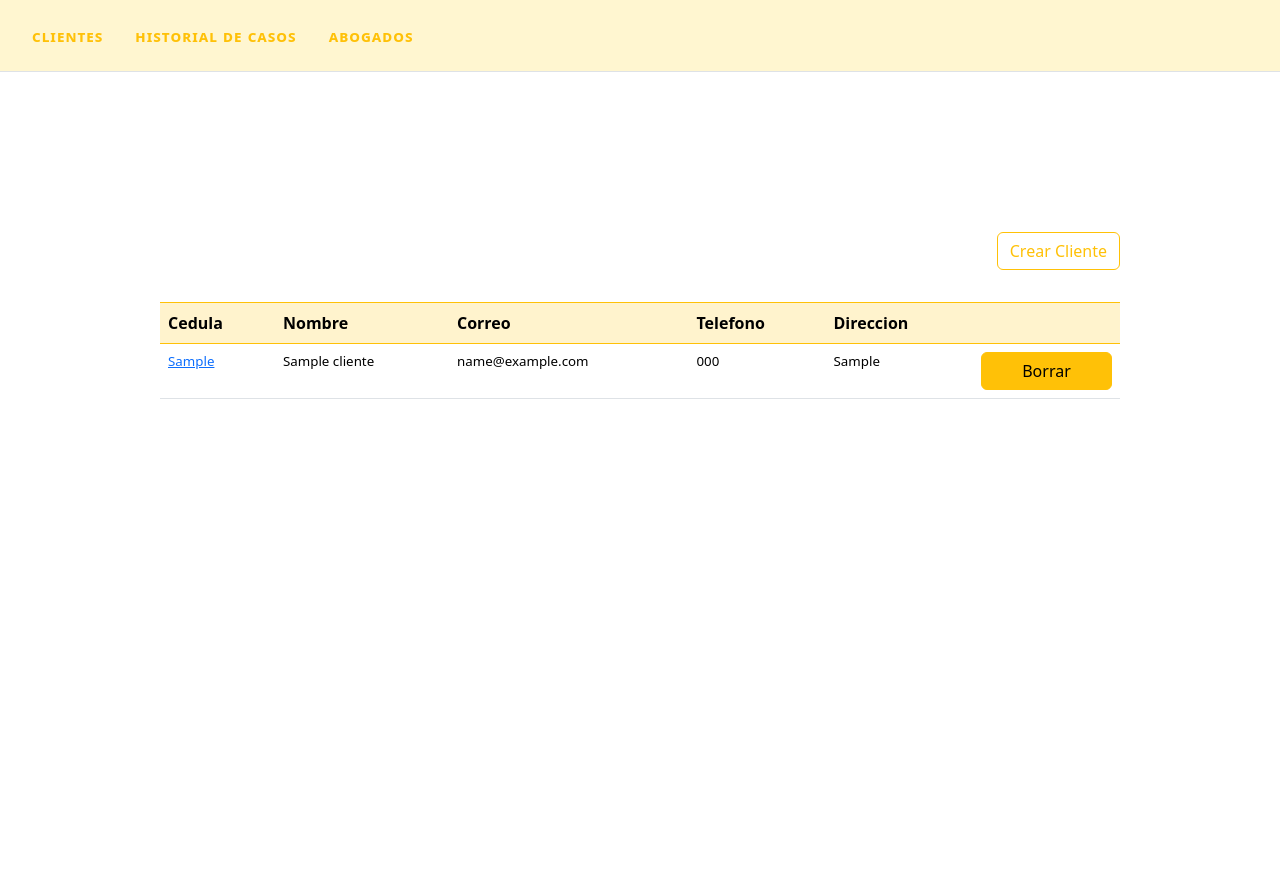
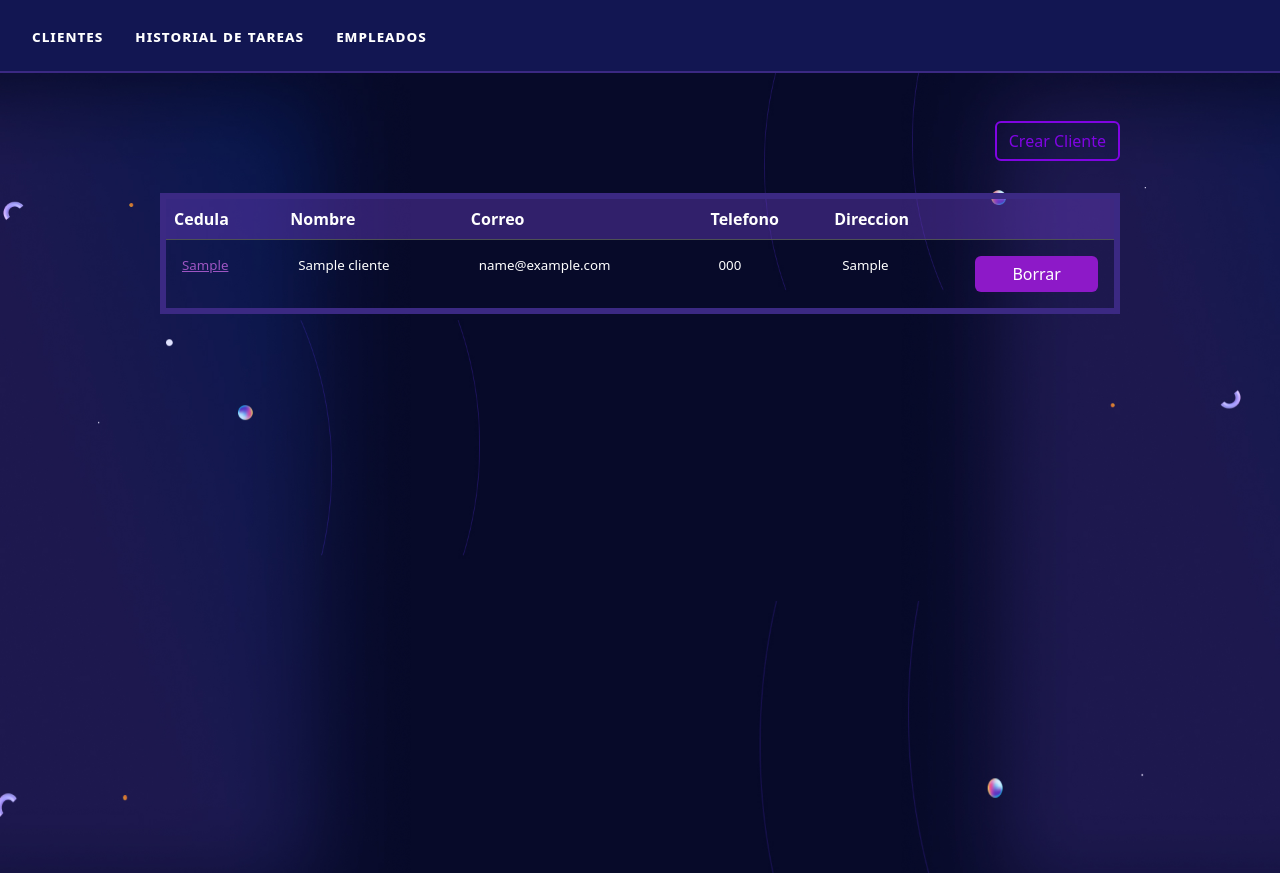
Before and after one commit to iDCrown/Arquiartegraf, a PHP site: page / in a window 1280 px wide. Before the commit the page ends 399 px from the top, so only its background shows below. Run offline with PHP 8.4, Linux system fonts and the light colour scheme; tables that the repository leaves empty or names only in its code hold one stand-in row (values such as "Sample post"); data that the repository does not hold is empty.

Commit message:
refactor(index, casos, abogado) se agrego nuevos estilos y se cambiaron los nombres del contenido

```diff
--- a/config/conexion.php
+++ b/config/conexion.php
@@ -1,7 +1,7 @@
 <?php
 
     //Conectar a Mysql
-    $con = mysqli_connect("localhost", "root", "", "abogados");
+    $con = mysqli_connect("localhost", "root", "", "arquiartegrafstudio7");
 
     //Probar conexión
     if(mysqli_connect_errno()){
--- a/index.css
+++ b/index.css
@@ -2,11 +2,10 @@ body{
     font-family: monospace;
 }
 .conteiner{
-    height: 100vh;
     display: flex;
     flex-direction: column;
     align-items: center;
-    padding-top: 10em;
+    padding-top: 3em;
 }
 .content {
     width: 75%;
@@ -160,15 +158,20 @@ caption {
 	font-family: 'Lato';
 }
 a{
-  color: #f6bd00;
+  color: #3e28e7;
 }
-
+.elemento{
+  background-image: url('img/usuarios.jpg'); /* Añade la imagen de fondo */
+  background-size: cover; /* Ajusta el tamaño de la imagen para cubrir el área del elemento */
+  background-repeat: no-repeat; /* Evita que la imagen se repita */
+  height: 100vh;
+}
 .tr-row{
   font-size: smaller;
 }
 .th_color{
   color: #575757 !important;
-  border: 1px solid #f1b613;
+  border: 1px solid #3e28e7;
   margin-bottom: 3em;
   font-family: serif;
   font-variant-caps: small-caps;
--- a/index.php
+++ b/index.php
@@ -106,54 +106,54 @@ if (isset($_GET['cedula'])) {
     <link href="https://cdn.jsdelivr.net/npm/bootstrap@5.3.3/dist/css/bootstrap.min.css" rel="stylesheet" integrity="sha384-QWTKZyjpPEjISv5WaRU9OFeRpok6YctnYmDr5pNlyT2bRjXh0JMhjY6hW+ALEwIH" crossorigin="anonymous">
 </head>
 <body>
-  <ul class="nav nav-tabs" style=" padding: 1em; background: #fff4c1c2;">
+  <ul class="nav nav-tabs" style="padding: 1em;border-bottom: 2px solid #3b2983;background: #121652;">
     <li class="nav-item">
-      <a class="nav-link" style="border: none; color: #ffc108; font-variant-caps: all-petite-caps; font-weight: 900; letter-spacing: 1px;" aria-current="page"  href="#" onclick="mostrarTabla('clientes')">Clientes</a>
+      <a class="nav-link" style="border: none; color: #ffffff; font-variant-caps: all-petite-caps; font-weight: 900; letter-spacing: 1px;" aria-current="page"  href="#" onclick="mostrarTabla('clientes')">Clientes</a>
     </li>
     <li class="nav-item">
-      <a class="nav-link"style="border: none; color: #ffc108; font-variant-caps: all-petite-caps; font-weight: 900; letter-spacing: 1px;" href="#" onclick="mostrarTabla('casos')">Historial de casos</a>
+      <a class="nav-link"style="border: none; color: #ffffff; font-variant-caps: all-petite-caps; font-weight: 900; letter-spacing: 1px;" href="#" onclick="mostrarTabla('tareas')">Historial de tareas</a>
     </li>
     <li class="nav-item">
-      <a class="nav-link"style="border: none; color: #ffc108; font-variant-caps: all-petite-caps; font-weight: 900; letter-spacing: 1px;" href="#" onclick="mostrarTabla('abogado')">Abogados</a>
+      <a class="nav-link"style="border: none; color: #ffffff; font-variant-caps: all-petite-caps; font-weight: 900; letter-spacing: 1px;" href="#" onclick="mostrarTabla('empleado')">Empleados</a>
     </li>
   </ul>
-  <div class="conteiner">
+  <div class="conteiner elemento">
     <div class="content">
       <!-- Tabla de clientes -->
       <div id="clientes" style="display: block;">
         <!-- Boton Crear Cliente -->
         <div class="boton">
           <a href="crearCliente.php" class="">
-            <button type="button" class=" btn btn-outline-warning">Crear Cliente</button>
+            <button type="button" class=" btn" style="border: 2px solid #8004e3; color: #8004e3;">Crear Cliente</button>
           </a>
         </div>
-        <table class="table table-hover ">
-          <thead class="table-warning table-bordered border-warning">
+        <table class="table table-hover;" style="border: 6px solid #3b2983">
+          <thead class="table table-dark table-hover">
             <tr>
-              <th scope="col">Cedula</th>
-              <th scope="col">Nombre</th>
-              <th scope="col">Correo</th>
-              <th scope="col">Telefono</th>
-              <th scope="col">Direccion</th>
-              <th scope="col"></th>
+              <th scope="col" style="background: #6c3fc56b;">Cedula</th>
+              <th scope="col" style="background: #6c3fc56b;">Nombre</th>
+              <th scope="col" style="background: #6c3fc56b;">Correo</th>
+              <th scope="col" style="background: #6c3fc56b;">Telefono</th>
+              <th scope="col" style="background: #6c3fc56b;">Direccion</th>
+              <th scope="col" style="background: #6c3fc56b;"></th>
             </tr>
           </thead>
           <tbody>
           <?php while ( $fila = mysqli_fetch_assoc($clientes)) : ?>
             <tr class="tr-row" style="font-size: smaller">
-              <td scope="row">
-                <a href="casos.php?cedula=<?php echo $fila['cedula']; ?>">
+              <td scope="row" style="color: white; background: bottom; padding: 1rem;">
+                <a style="color: #9d55c2;" href="casos.php?cedula=<?php echo $fila['cedula']; ?>">
                   <?php echo $fila['cedula']; ?>
                 </a>
               </td>
-              <td scope="row"><?php echo $fila['nombre']; ?></td>
-              <td scope="row"><?php echo $fila['email']; ?></td>
-              <td scope="row"><?php echo $fila['telefono']; ?></td>
-              <td scope="row"><?php echo $fila['direccion']; ?></td>
-              <td scope="row">
+              <td scope="row" style="color: white; background: bottom; padding: 1rem;"><?php echo $fila['nombre']; ?></td>
+              <td scope="row" style="color: white; background: bottom; padding: 1rem;"><?php echo $fila['email']; ?></td>
+              <td scope="row" style="color: white; background: bottom; padding: 1rem;"><?php echo $fila['telefono']; ?></td>
+              <td scope="row" style="color: white; background: bottom; padding: 1rem;"><?php echo $fila['direccion']; ?></td>
+              <td scope="row" style="color: white; background: bottom; padding: 1rem;">
               <form method="POST" action="<?php echo $_SERVER['PHP_SELF']; ?>">
                 <input type="hidden" name="cedula" value="<?php echo $fila['cedula']; ?>">
-                <button type="submit" class="btn btn-warning w-100" name="borrar">Borrar</button>
+                <button type="submit" class="btn w-100" style="background: #8d19c8; border: 2px; color: white;" name="borrar">Borrar</button>
               </form>
             </tr>
             <?php endwhile; ?>
@@ -161,41 +161,41 @@ if (isset($_GET['cedula'])) {
         </table>
       </div>
        <!-- Abogado -->
-       <div id="abogado"  style="display: none;">
+       <div id="empleado"  style="display: none;">
         <!-- Boton Crear  -->
         <div class="boton">
           <a href="abogado.php" class="">
-            <button type="button" class=" btn btn-outline-warning">Crear Abogado</button>
+            <button type="button" class=" btn" style="border: 2px solid #8004e3; color: #8004e3;">Crear Empleado</button>
           </a>
         </div>
           <!-- tabla Abogados -->
-        <table class="table table-hover ">
-          <thead class="table-warning table-bordered border-warning">
+        <table class="table table-hover " style="border: 6px solid #3b2983">
+          <thead class="table table-dark table-hover" >
             <tr>
-              <th scope="col">Cedula</th>
-              <th scope="col">Nombre</th>
-              <th scope="col">Correo</th>
-              <th scope="col">Telefono</th>
-              <th scope="col">Direccion</th>
-              <th scope="col">Salario</th>
-              <th scope="col"></th>
+              <th scope="col" style="background: #6c3fc56b;" >Cedula</th>
+              <th scope="col" style="background: #6c3fc56b;" >Nombre</th>
+              <th scope="col" style="background: #6c3fc56b;" >Correo</th>
+              <th scope="col" style="background: #6c3fc56b;" >Telefono</th>
+              <th scope="col" style="background: #6c3fc56b;" >Direccion</th>
+              <th scope="col" style="background: #6c3fc56b;" >Cargo</th>
+              <th scope="col" style="background: #6c3fc56b;" ></th>
             </tr>
           </thead>
           <tbody>
           <?php while ( $fila = mysqli_fetch_assoc($abogados)) : ?>
             <tr class="tr-row" style="font-size: smaller">
-              <td scope="row">
+              <td scope="row" style="color: white; background: bottom; padding: 1rem;">
                 <?php echo $fila['idAbogado']; ?>
               </td>
-              <td scope="row"><?php echo $fila['nombre']; ?></td>
-              <td scope="row"><?php echo $fila['email']; ?></td>
-              <td scope="row"><?php echo $fila['telefono']; ?></td>
-              <td scope="row"><?php echo $fila['direccion']; ?></td>
-              <td scope="row"><?php echo $fila['salario']; ?></td>
-              <td scope="row">
+              <td scope="row" style="color: white; background: bottom; padding: 1rem;"><?php echo $fila['nombre']; ?></td>
+              <td scope="row" style="color: white; background: bottom; padding: 1rem;"><?php echo $fila['email']; ?></td>
+              <td scope="row" style="color: white; background: bottom; padding: 1rem;"><?php echo $fila['telefono']; ?></td>
+              <td scope="row" style="color: white; background: bottom; padding: 1rem;"><?php echo $fila['direccion']; ?></td>
+              <td scope="row" style="color: white; background: bottom; padding: 1rem;"><?php echo $fila['cargo']; ?></td>
+              <td scope="row" style="color: white; background: bottom; padding: 1rem;">
               <form method="POST" action="<?php echo $_SERVER['PHP_SELF']; ?>">
                 <input type="hidden" name="idAbogado" value="<?php echo $fila['idAbogado']; ?>">
-                <button type="submit" class="btn btn-warning w-100" name="borrarAbogado">Borrar</button>
+                <button type="submit" class="btn w-100" style="background: #8d19c8; border: 2px; color: white;" name="borrarAbogado">Borrar</button>
               </form>
             </tr>
             <?php endwhile; ?>
@@ -203,37 +203,41 @@ if (isset($_GET['cedula'])) {
         </table>
       </div>
       <!-- tabla casos -->
-      <div id="casos" style="display:none;">
+      <div id="tareas" style="display:none;">
           <form class="consultar" action="" method="GET">
-          <p  style="color:black" class="p_crear">Ingrese el ID del cliente</p>
+          <p  style="color:white" class="p_crear">Ingrese el ID del cliente</p>
             <input class="input" type="text" name="cedula">
-            <button type="submit" class="button" name="consultar">buscar</button>
+            <button type="submit" style="border: 2px solid #8004e3;color: #8004e3;background: transparent;" class="button" name="consultar">buscar</button>
           </form>
-          <table class="table table-hover ">
-            <thead class="table-warning table-bordered border-warning">
+          <table class="table table-hover"  style="border: 6px solid #3b2983">
+            <thead class="table table-dark table-hover" >
               <tr>
-                <th scope="col">Expediente</th>
-                <th scope="col">Fecha de inicio</th>
-                <th scope="col">TipoCaso</th>
-                <th scope="col">Estado</th>
-                <th scope="col"></th>
+                <th scope="col" style="background: #6c3fc56b;">Código</th>
+                <th scope="col" style="background: #6c3fc56b;">Empleado a cargo</th>
+                <th scope="col" style="background: #6c3fc56b;">Fecha de inicio</th>
+                <th scope="col" style="background: #6c3fc56b;">fecha de entrega</th>
+                <th scope="col" style="background: #6c3fc56b;">Plan</th>
+                <th scope="col" style="background: #6c3fc56b;">Estado</th>
+                <th scope="col" style="background: #6c3fc56b;"></th>
               </tr>
             </thead>
             <tbody>
             <?php if ($result): ?>
               <?php while ($row = mysqli_fetch_assoc($result)) : ?>
                 <tr class="tr-row" style="font-size: smaller">
-                  <td scope="row"><?php echo $row['expediente']; ?></td>
-                    <td scope="row"><?php echo $row['fechaini']; ?></td>
-                    <td scope="row"><?php echo $row['tipoCaso']; ?></td>
-                    <td scope="row"><?php echo $row['estado']; ?></td>
-                    <td scope="row">
+                  <td scope="row"  style="color: white; background: bottom; padding: 1rem;"><?php echo $row['codigoTarea']; ?></td>
+                  <td scope="row"  style="color: white; background: bottom; padding: 1rem;"><?php echo $row['-']; ?></td>
+                  <td scope="row"  style="color: white; background: bottom; padding: 1rem;"><?php echo $row['fechaini']; ?></td>
+                  <td scope="row"  style="color: white; background: bottom; padding: 1rem;"><?php echo $row['fechafz']; ?></td>
+                  <td scope="row"  style="color: white; background: bottom; padding: 1rem;"><?php echo $row['planes']; ?></td>
+                    <td scope="row"  style="color: white; background: bottom; padding: 1rem;"><?php echo $row['estado']; ?></td>
+                    <td scope="row"  style="color: white; background: bottom; padding: 1rem;">
                     <form method="POST" action="<?php echo $_SERVER['PHP_SELF']; ?>">
                       <div class="forml1">
-                        <button type="button" style="margin-right: 9px;" class="btnVer btn btn-warning w-100" data-expediente="<?php echo $row['expediente']; ?>" onclick="verCaso(this)" data-bs-toggle="modal" data-bs-target="#myModal">Ver</button>
+                        <button type="button" class="btn w-100" style="margin-right: 9px; background: #8d19c8; border: 2px; color: white;"  data-expediente="<?php echo $row['expediente']; ?>" onclick="verCaso(this)" data-bs-toggle="modal" data-bs-target="#myModal">Ver</button>
 
                         <input type="hidden" name="expediente" value="<?php echo $row['expediente']; ?>">
-                        <button type="submit" class="btn btn-warning w-100" name="borrarCaso">Borrar</button>
+                        <button type="submit" class="btn w-100" style="background: #8d19c8; border: 2px; color: white;" name="borrarCaso">Borrar</button>
                       </div>
                     </form>
                 </tr>
@@ -253,7 +257,7 @@ if (isset($_GET['cedula'])) {
           <div class="modal-content">
             <div class="modalFactura-header">
               <div>
-                <p class="modalFactura-title" id="exampleModalLabel">Caso #<span id="expediente"></span></p>
+                <p class="modalFactura-title" id="exampleModalLabel">Tareas #<span id="expediente"></span></p>
               </div>
               <button type="button" class="btn-close" data-bs-dismiss="modal" aria-label="Close"></button>
             </div>
@@ -353,7 +357,7 @@ if (isset($_GET['cedula'])) {
 
   <script>
     function mostrarTabla(tabla) {
-      const tablas = ['clientes', 'casos', 'abogado'];
+      const tablas = ['clientes', 'tareas', 'empleado'];
       tablas.forEach(t => {
         document.getElementById(t).style.display = (t === tabla) ? 'block' : 'none';
       });
```
Also changed, not shown: other parts of index.css (+14 -15 lines), abogado.php (+5 -5 lines), casos.php (+21 -20 lines), css/casos.css (+14 -14 lines), css/crear.css (+13 -12 lines), img/img2.jpg (added), img/usuarios.jpg (added).
